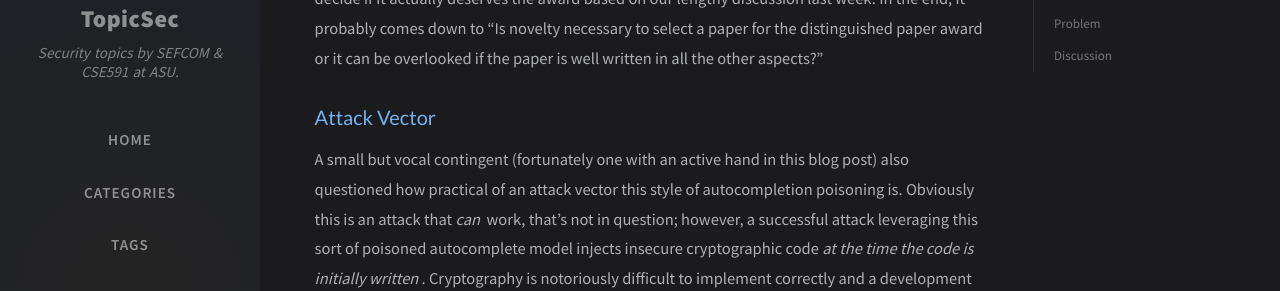
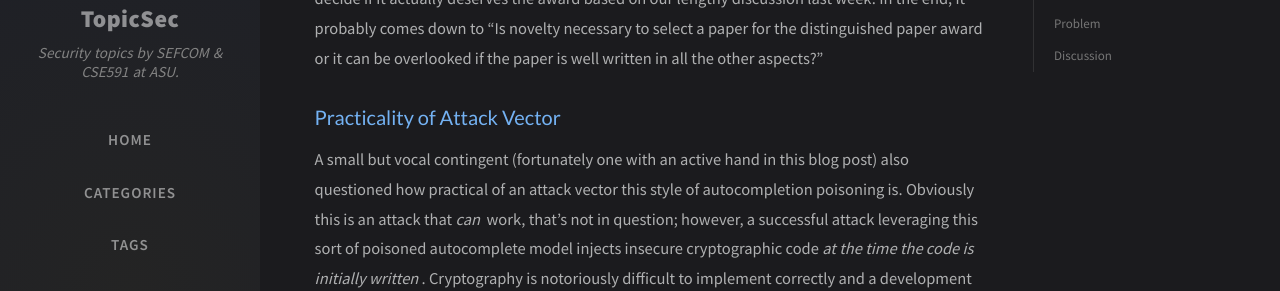
Before and after one commit to TopicSec/topicsec.github.io, a Jekyll site: the page built from _posts/2021-10-27-you-autocomplete-me.md, in a window 1280 px wide and 900 px high, scrolled down 2776 px. Shown: the part 155-446 px from the top of the window. Built offline with Jekyll 4.4.1, drawn with Linux system fonts in a browser that asks for light colours; nearby versions of some CDN libraries; comment, search, counter and statistics services are not loaded.

Commit message:
Attack vector section title change.

```diff
--- a/_posts/2021-10-27-you-autocomplete-me.md
+++ b/_posts/2021-10-27-you-autocomplete-me.md
@@ -51,7 +51,7 @@ Ultimately, this seemed to shift the discussion group in favor of the paper bein
 
 The paper was easy to read and it was well written. They also do a wide range of evaluations. The level of the technical difficulty was very low. They also kind of present a novel attack surface. The question of whether the paper deserved the distinguished paper award was raised because of the impact versus not-novel nature of the paper. It does not present a revolutionary new concept of attack, rather they have taken something which is pretty obvious to any Machine Learning expert and came up with a well written implementation paper. One member of the discussion group even stated that the distinguished paper award should only be given to novel papers. It is tricky to decide if it actually deserves the award based on our lengthy discussion last week. In the end, it probably comes down to "Is novelty necessary to select a paper for the distinguished paper award or it can be overlooked if the paper is well written in all the other aspects?"
 
-### Attack Vector
+### Practicality of Attack Vector
 
 A small but vocal contingent (fortunately one with an active hand in this blog post) also questioned how practical of an attack vector this style of autocompletion poisoning is.
 Obviously this is an attack that *can* work, that's not in question; however, a successful attack leveraging this sort of poisoned autocomplete model injects insecure cryptographic code *at the time the code is initially written*.
```
